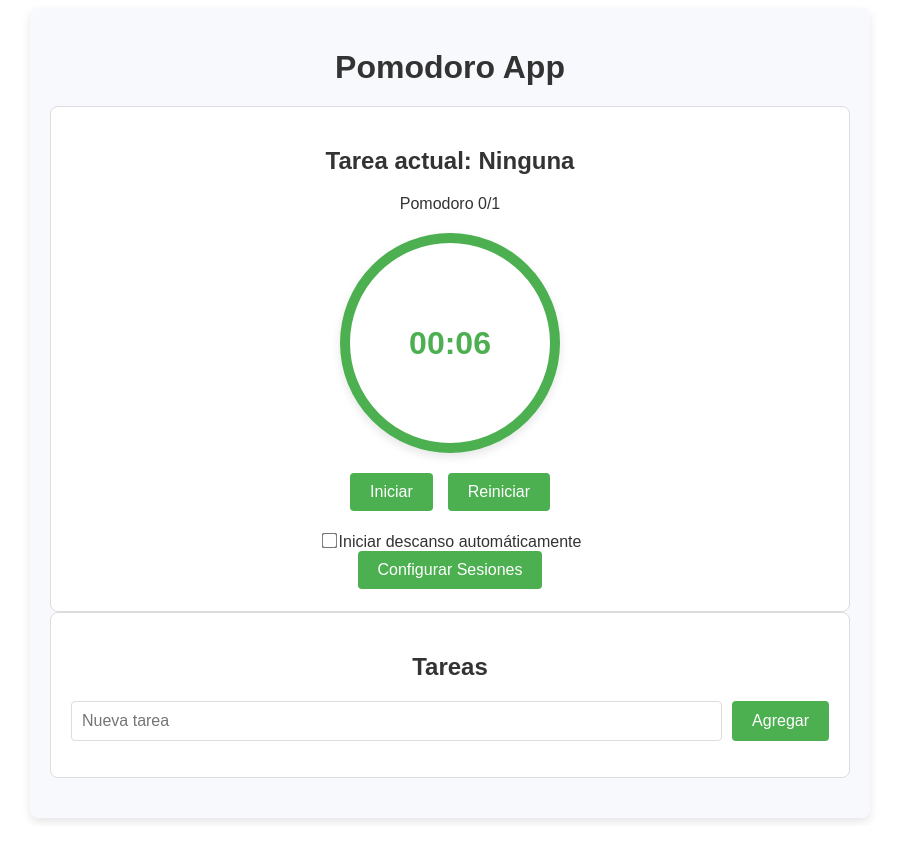
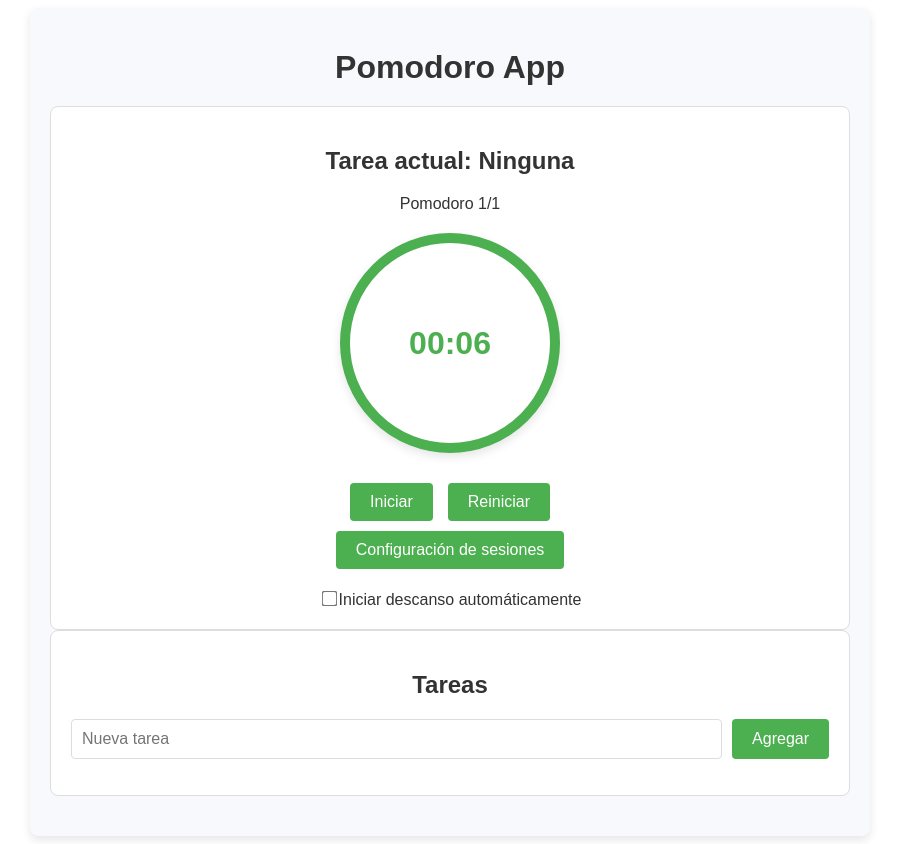
Before and after one commit to MaximoSia/pomodoro, a React (Vite) app: page / in a window 1280 px wide. Shown: the whole page, without its empty margins (190-1089 px from the left). Built offline with nearby package versions, Linux system fonts and the light colour scheme.

Commit message:
separation components and fix pomodoro and config

```diff
--- /dev/null
+++ b/src/components/PomodoroTimer/Control/Control.css
@@ -0,0 +1,6 @@
+.controls {
+  display: flex;
+  justify-content: center;
+  gap: 15px;
+  padding: 10px;
+}
--- /dev/null
+++ b/src/components/PomodoroTimer/Control/Control.jsx
@@ -0,0 +1,15 @@
+import React from "react";
+import "./Control.css";
+
+const Control = ({ isRunning, toggleTimer, resetTimer }) => {
+  return (
+    <div className="controls">
+      <button onClick={toggleTimer}>
+        {isRunning ? "Pausar" : "Iniciar"}
+      </button>
+      <button onClick={resetTimer}>Reiniciar</button>
+    </div>
+  );
+};
+
+export default Control;
--- a/src/components/PomodoroTimer/PomodoroTimer.css
+++ b/src/components/PomodoroTimer/PomodoroTimer.css
@@ -19,12 +19,6 @@
   font-weight: bold;
   color: #4caf50;
   box-shadow: 0 4px 10px rgba(0, 0, 0, 0.1);
-}
-
-.controls {
-  display: flex;
-  justify-content: center;
-  gap: 15px;
 }
 
 button {
@@ -70,28 +64,35 @@ button:active {
 
 /* Estilo base del contenedor del toggle */
 .sessionToggle {
-  overflow: hidden; /* Esencial para la animación de altura */
-  height: 0; /* Cerrado por defecto */
-  opacity: 0; /* Transparente por defecto */
+  overflow: hidden;
+  /* Esencial para la animación de altura */
+  height: 0;
+  /* Cerrado por defecto */
+  opacity: 0;
+  /* Transparente por defecto */
   transition: height 0.3s ease, opacity 0.3s ease;
   background-color: #f4f4f4;
   border: 1px solid #ddd;
   border-radius: 5px;
-  padding: 0 10px; /* Padding horizontal inicial */
+  padding: 0 10px;
+  /* Padding horizontal inicial */
 }
 
 /* Estilo abierto */
 .sessionToggle.open {
-  height: 100px; /* Altura deseada */
+  height: 100px;
+  /* Altura deseada */
   opacity: 1;
-  padding: 10px; /* Restaura padding vertical */
+  padding: 10px;
+  /* Restaura padding vertical */
 }
 
 /* Estilo cerrado */
 .sessionToggle.closed {
   height: 0;
   opacity: 0;
-  padding: 0 10px; /* Solo padding horizontal */
+  padding: 0 10px;
+  /* Solo padding horizontal */
 }
 
 /* Estilo adicional para inputs y botones */
@@ -123,6 +124,6 @@ button:active {
   background-color: #45a049;
 }
 
-.TxtSessions{
+.TxtSessions {
   font-size: 30px;
 }
--- a/src/components/PomodoroTimer/PomodoroTimer.jsx
+++ b/src/components/PomodoroTimer/PomodoroTimer.jsx
@@ -1,101 +1,96 @@
 import React, { useState, useEffect } from "react";
+import TimerDisplay from "./TimerDisplay/TimerDisplay";
+import Control from "./Control/Control";
+import SessionConfig from "./SessionConfig/SessionConfig";
 import "./PomodoroTimer.css";
 
 const PomodoroTimer = ({ task }) => {
   const INITIAL_TIME = 0.1 * 60; // Tiempo inicial del Pomodoro (25 minutos)
   const BREAK_TIME = 0.1 * 60; // Tiempo de descanso (5 minutos)
 
+  // Estados principales
   const [timeLeft, setTimeLeft] = useState(INITIAL_TIME);
   const [isRunning, setIsRunning] = useState(false);
-  const [isBreak, setIsBreak] = useState(false); // Para distinguir entre trabajo y descanso
-  const [autoStartBreak, setAutoStartBreak] = useState(false); // Nuevo estado
+  const [currentPomodoro, setCurrentPomodoro] = useState(0);
+  const [sessionCount, setSessionCount] = useState(1);
+  const [autoStartBreak, setAutoStartBreak] = useState(false);
+  const [showSessionToggle, setShowSessionToggle] = useState(false);
 
-  // Sessions
-  const [sessionCount, setSessionCount] = useState(1); // Cantidad total de Pomodoros en una sesión
-  const [currentPomodoro, setCurrentPomodoro] = useState(0); // Pomodoro actual
-  const [showSessionToggle, setShowSessionToggle] = useState(false); // Mostrar/ocultar el toggle de configuración
+  // Par: concentración
+  // Impar: descanso
+  const isBreak = currentPomodoro % 2 !== 0; // Determina si es descanso
 
-  const toggleTimer = () => setIsRunning((prev) => !prev);
+  // Manejo del temporizador
+  useEffect(() => {
+    if (!isRunning || timeLeft <= 0) return;
 
-  const resetTimer = () => {
-    setTimeLeft(INITIAL_TIME);
-    setIsRunning(false);
-    setIsBreak(false);
-  };
-
-  useEffect(() => {
-    if (isRunning && timeLeft > 0) {
     const timer = setInterval(() => {
       setTimeLeft((prev) => prev - 1);
     }, 1000);
+
     return () => clearInterval(timer);
-    }
+  }, [isRunning, timeLeft]);
 
-    if (timeLeft === 0) {
-      setIsRunning(false); // Detenemos el temporizador
+  // Manejo de finalización del temporizador
+  useEffect(() => {
+    if (timeLeft > 0) return;
 
-      if (isBreak) {
-        setTimeLeft(INITIAL_TIME); // Reinicia el tiempo de trabajo
-        setIsBreak(false); // Cambia a estado de trabajo
+    if (currentPomodoro >= sessionCount) {
+      handleSessionComplete();
     } else {
-        setTimeLeft(BREAK_TIME); // Configura el tiempo de descanso
-        setIsBreak(true); // Cambia a estado de descanso
-        setCurrentPomodoro((prev) => {
-          const newPomodoroCount = prev + 1; // Incrementa el contador
-          return newPomodoroCount;
-        });
+      setCurrentPomodoro((prev) => prev + 1);
+      setTimeLeft(isBreak ? INITIAL_TIME : BREAK_TIME);
+
+      // Pausar el temporizador después de cada período
+      setIsRunning(false);
+
       if (autoStartBreak) {
-          setIsRunning(true); // Comienza el descanso automáticamente si está activado
+        setIsRunning(true);
       }
     }
-    }
+  }, [timeLeft]);
 
-    // Aquí verificamos si la sesión se completó después de que el contador haya cambiado.
-    if (currentPomodoro >= sessionCount && !isBreak) {
-      handleSessionComplete(); // Completa la sesión si terminaste todos los Pomodoros
-    }
-  }, [isRunning, timeLeft, isBreak, autoStartBreak, currentPomodoro, sessionCount]);
-
-
-
-  const minutes = String(Math.floor(timeLeft / 60)).padStart(2, "0");
-  const seconds = String(timeLeft % 60).padStart(2, "0");
-
-
-  const handleSessionAccept = () => {
-    setShowSessionToggle(false);
-    setCurrentPomodoro(0); // Reinicia el progreso de la sesión
+  // Manejo de completar la sesión
+  const handleSessionComplete = () => {
+    alert("¡Felicidades, completaste tu sesión de estudio!");
+    setIsRunning(false);
+    setTimeLeft(INITIAL_TIME);
+    setCurrentPomodoro(0);
   };
 
-  const handleSessionComplete = () => {
-    alert("¡Felicidades, completaste tu sesión de estudio!");
+  // Reiniciar temporizador
+  const resetTimer = () => {
+    setIsRunning(false);
+    setTimeLeft(INITIAL_TIME);
+  };
+
+  // Manejo de la configuración de sesión
+  const handleSessionAccept = (newSessionCount) => {
+    setSessionCount(newSessionCount);
+    setShowSessionToggle(false);
     resetTimer();
   };
 
   return (
     <div className="timer">
-      <h2>
-        {isBreak ? "Tiempo de Descanso" : `Tarea actual: ${task?.name || "Ninguna"}`}
-      </h2>
+      <h2>{isBreak ? "Tiempo de Descanso" : `Tarea actual: ${task?.name || "Ninguna"}`}</h2>
+      <p>{`Pomodoro ${Math.floor(currentPomodoro / 2) + 1}/${sessionCount}`}</p>
 
-      {/* Sessions */}
-      <p>
-        {currentPomodoro >= 0
-          ? `Pomodoro ${currentPomodoro}/${sessionCount}`
-          : "Configura tus sesiones de estudio"}
-      </p>
+      <TimerDisplay timeLeft={timeLeft} isBreak={isBreak} />
+      <Control
+        isRunning={isRunning}
+        toggleTimer={() => setIsRunning((prev) => !prev)}
+        resetTimer={resetTimer}
+      />
 
+      <SessionConfig
+        show={showSessionToggle}
+        sessionCount={sessionCount}
+        setShowSessionToggle={setShowSessionToggle}
+        onAccept={handleSessionAccept}
+      />
 
-      <div className={`circle ${isBreak ? "break" : ""}`}>
-        <span>{`${minutes}:${seconds}`}</span>
-      </div>
-      <div className="controls">
-        <button onClick={toggleTimer}>{isRunning ? "Pausar" : "Iniciar"}</button>
-        <button onClick={resetTimer}>Reiniciar</button>
-      </div>
       <div className="settings">
-
-        <div>
         <label>
           <input
             type="checkbox"
@@ -106,27 +101,7 @@ const PomodoroTimer = ({ task }) => {
         </label>
       </div>
 
-        <div>
-          <button onClick={() => setShowSessionToggle((prev) => !prev)}>
-            {showSessionToggle ? "Cancelar" : "Configurar Sesiones"}
-          </button>
-
-          <div className={`sessionToggle ${showSessionToggle ? "open" : "closed"}`}>
-            <label>
-              Número de Pomodoros:{" "}
-              <input
-                type="number"
-                min="1"
-                value={sessionCount}
-                onChange={(e) => setSessionCount(Number(e.target.value))}
-              />
-            </label>
-            <button onClick={handleSessionAccept}>Aceptar</button>
     </div>
-        </div>
-
-      </div>
-    </div >
   );
 };
 
--- /dev/null
+++ b/src/components/PomodoroTimer/SessionConfig/SessionConfig.jsx
@@ -0,0 +1,43 @@
+import React, { useState } from "react";
+import "./SessionConfig.css";
+
+const SessionConfig = ({
+  show,
+  sessionCount,
+  setShowSessionToggle,
+  onAccept,
+}) => {
+  const [newSessionCount, setNewSessionCount] = useState(sessionCount);
+
+  const handleAccept = () => {
+    onAccept(newSessionCount);
+  };
+
+  return (
+    <>
+      <button onClick={() => setShowSessionToggle((pev) => !pev)}>
+        Configuración de sesiones
+      </button >
+      {show && (
+        <div>
+          <label>
+            Número de Pomodoros:{" "}
+            <input
+              type="number"
+              min="1"
+              value={newSessionCount}
+              onChange={(e) => setNewSessionCount(Number(e.target.value))}
+            />
+          </label>
+          <div>
+            <button onClick={handleAccept}>Aceptar</button>
+            <button onClick={() => setShowSessionToggle(false)}>Cancelar</button>
+          </div>
+        </div>
+      )
+      }
+    </>
+  );
+};
+
+export default SessionConfig;
--- /dev/null
+++ b/src/components/PomodoroTimer/TimerDisplay/TimerDisplay.jsx
@@ -0,0 +1,15 @@
+import React from "react";
+import "./TimerDisplay.css";
+
+const TimerDisplay = ({ timeLeft, isBreak }) => {
+  const minutes = String(Math.floor(timeLeft / 60)).padStart(2, "0");
+  const seconds = String(timeLeft % 60).padStart(2, "0");
+
+  return (
+    <div className={`circle ${isBreak ? "break" : ""}`}>
+      <span>{`${minutes}:${seconds}`}</span>
+    </div>
+  );
+};
+
+export default TimerDisplay;
```
Also changed, not shown: src/components/PomodoroTimer/SessionConfig/SessionConfig.css (added), src/components/PomodoroTimer/TimerDisplay/TimerDisplay.css (added). Lines whose indentation alone changed are shown as unchanged.
